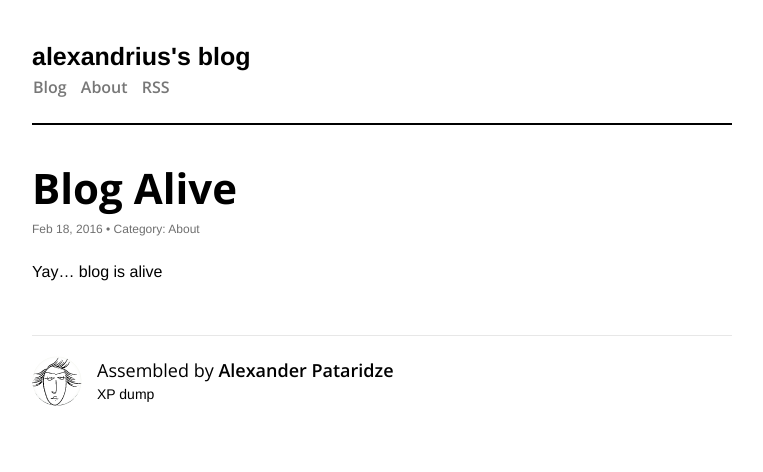
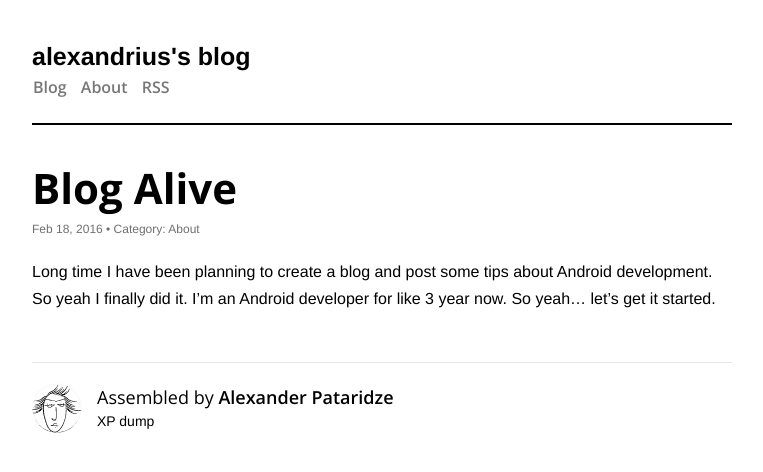
Before and after one commit to alexandrius/alexandrius.github.io, a Jekyll site: the page built from _posts/2016-02-18-hello-post.md, in a window 1280 px wide. Shown: the top 472 px of the page, without its empty margins (258-1021 px from the left). Built offline with Jekyll 4.4.1, drawn with Linux system fonts in a browser that asks for light colours; comment, search, counter and statistics services are not loaded.

Commit message:
Updated first post

```diff
--- a/_posts/2016-02-18-hello-post.md
+++ b/_posts/2016-02-18-hello-post.md
@@ -4,4 +4,5 @@ title: "Blog Alive"
 category: about
 ---
 
-Yay... blog is alive
+Long time I have been planning to create a blog and post some tips about Android development. So yeah I finally did it.
+I'm an Android developer for like 3 year now. So yeah... let's get it started.
```
Also changed, not shown: about.md (+1 -1 lines).
